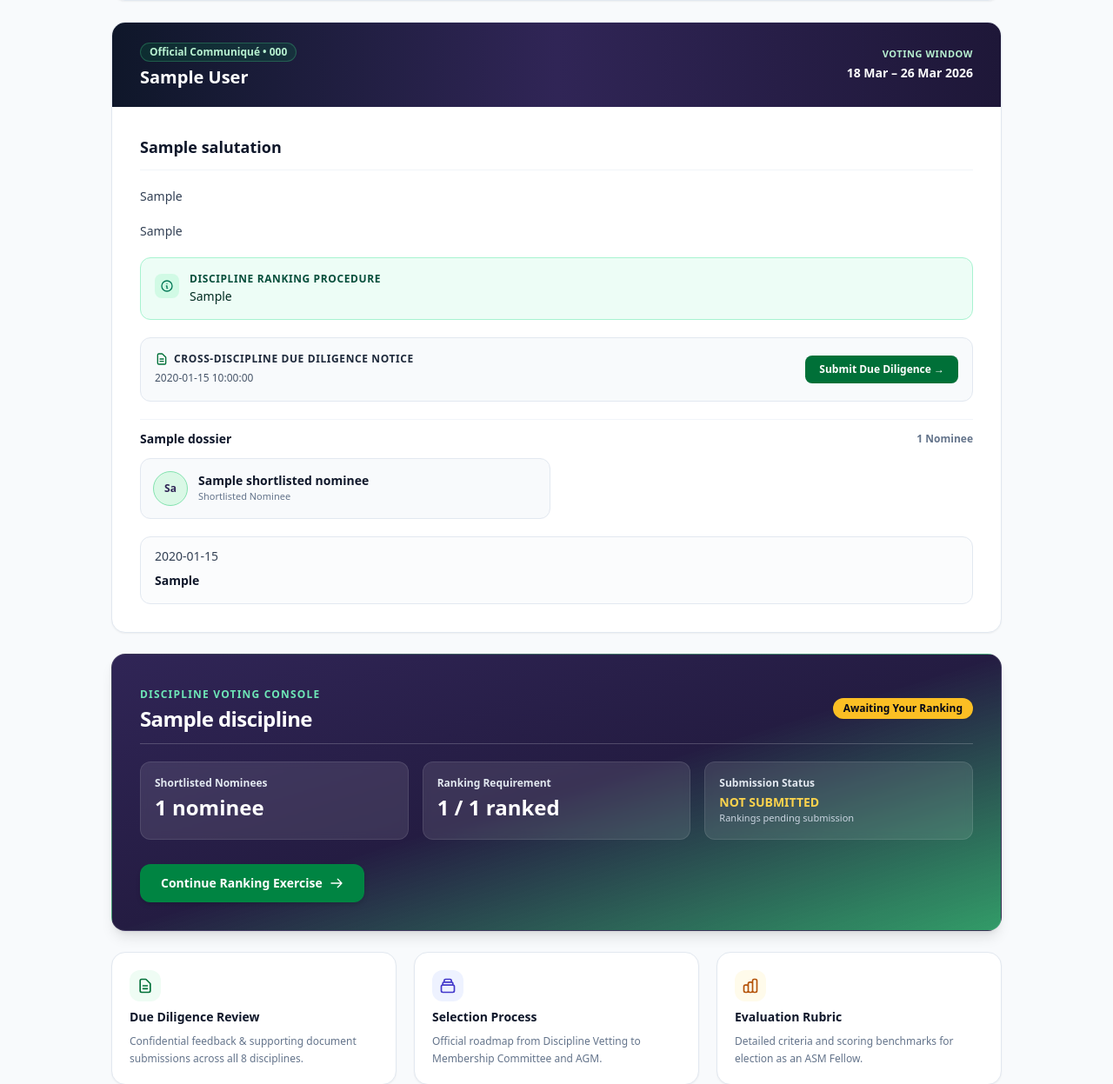
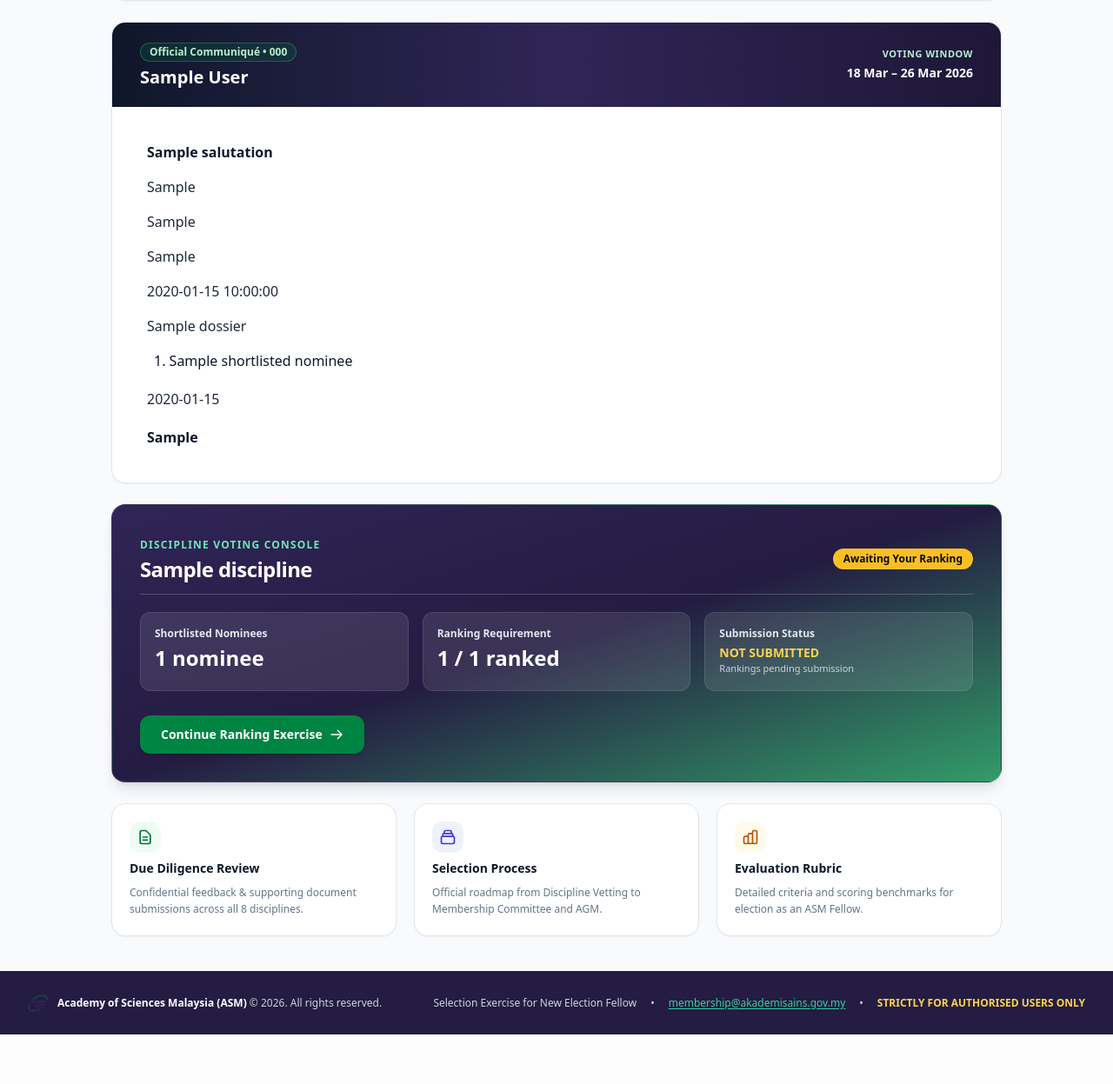
Before and after one commit to hairie333-ASM/asm-candidate-ranking, a Laravel app: template resources/views/dashboard/voter.blade.php in a window 1280 px wide. Shown: the part 329-1576 px from the top of the page at 87% size. After the commit the page ends 1519 px from the top, so only its background shows below. Run offline with Laravel 12, Linux system fonts and the light colour scheme; the visitor is signed in with stand-in values (Sample User, id 1); the template is opened without the code that fills it: most values are stand-ins (such as "Sample title", 1, 10 or a date in 2020); some libraries are stand-ins or nearby versions.

Commit message:
style: simplify landing page to plain text without grouping boxes or candidate cards

```diff
--- a/resources/views/dashboard/voter.blade.php
+++ b/resources/views/dashboard/voter.blade.php
@@ -51,73 +51,41 @@
             </div>
         </div>
 
-        {{-- Official Announcement Body --}}
-        <div class="p-6 sm:p-8 space-y-5">
+        {{-- Official Announcement Body (Clean Plain Text Communiqué) --}}
+        <div class="p-6 sm:p-10 space-y-4 text-slate-800 text-sm sm:text-base leading-relaxed">
             {{-- Formal Salutation --}}
-            <h3 class="text-base sm:text-lg font-bold text-slate-900 border-b border-slate-100 pb-3">
+            <p class="font-bold text-slate-900">
                 {{ $dossier['salutation'] }}
-            </h3>
+            </p>
 
             {{-- Paragraph 1: Vetting Committee Convening --}}
-            <p class="text-xs sm:text-sm text-slate-700 leading-relaxed text-justify">
+            <p class="text-justify">
                 {{ $dossier['vetting_paragraph'] }}
             </p>
 
             {{-- Paragraph 2: Membership Committee Deliberation --}}
-            <p class="text-xs sm:text-sm text-slate-700 leading-relaxed text-justify">
+            <p class="text-justify">
                 {{ $dossier['membership_paragraph'] }}
             </p>
 
             {{-- Paragraph 3: Next Steps (Ranking Procedure or Single Candidate Notice) --}}
-            <div class="p-4 rounded-xl {{ $isSingleCandidate ? 'bg-blue-50/90 border border-blue-200 text-blue-950' : 'bg-emerald-50/90 border border-emerald-200 text-emerald-950' }}">
-                <div class="flex items-start space-x-3">
-                    <div class="w-7 h-7 rounded-lg {{ $isSingleCandidate ? 'bg-blue-100 text-blue-700' : 'bg-emerald-100 text-emerald-700' }} flex items-center justify-center flex-shrink-0 mt-0.5">
-                        <svg class="w-4 h-4" fill="none" stroke="currentColor" viewBox="0 0 24 24">
-                            <path stroke-linecap="round" stroke-linejoin="round" stroke-width="2" d="M13 16h-1v-4h-1m1-4h.01M21 12a9 9 0 11-18 0 9 9 0 0118 0z"/>
-                        </svg>
-                    </div>
-                    <div>
-                        <span class="text-xs font-bold uppercase tracking-wider block mb-0.5 {{ $isSingleCandidate ? 'text-blue-900' : 'text-emerald-900' }}">
-                            {{ $isSingleCandidate ? 'Single Nominee Advancement Standard' : 'Discipline Ranking Procedure' }}
-                        </span>
-                        <p class="text-xs sm:text-sm leading-relaxed text-justify font-medium">
+            <p class="text-justify">
                 {{ $dossier['next_steps_paragraph'] }}
             </p>
-                    </div>
-                </div>
-            </div>
 
             {{-- Paragraph 4: Confidential Cross-Discipline Due Diligence --}}
-            <div class="bg-slate-50 border border-slate-200 rounded-xl p-4 flex flex-col sm:flex-row items-start sm:items-center justify-between gap-4">
-                <div class="space-y-1">
-                    <span class="text-xs font-bold uppercase tracking-wider text-slate-800 flex items-center gap-1.5">
-                        <svg class="w-4 h-4 text-teal-700" fill="none" stroke="currentColor" viewBox="0 0 24 24">
-                            <path stroke-linecap="round" stroke-linejoin="round" stroke-width="2" d="M9 12h6m-6 4h6m2 5H7a2 2 0 01-2-2V5a2 2 0 012-2h5.586a1 1 0 01.707.293l5.414 5.414a1 1 0 01.293.707V19a2 2 0 01-2 2z"/>
-                        </svg>
-                        Cross-Discipline Due Diligence Notice
-                    </span>
-                    <p class="text-xs text-slate-600 leading-relaxed text-justify">
+            <p class="text-justify">
                 {{ $dossier['due_diligence_paragraph'] }}
             </p>
-                </div>
-                <a href="{{ route('due-diligence.index') }}" class="inline-flex items-center px-4 py-2 rounded-lg bg-teal-700 hover:bg-teal-800 text-white text-xs font-bold shadow-xs whitespace-nowrap transition flex-shrink-0">
-                    Submit Due Diligence &rarr;
-                </a>
-            </div>
 
-            {{-- Paragraph 5: Shortlisted Nominees Roster in Alphabetical Order --}}
-            <div class="pt-3 border-t border-slate-100 space-y-3">
-                <div class="flex items-center justify-between">
-                    <p class="text-xs sm:text-sm font-bold text-slate-900">
+            {{-- Paragraph 5: Nominees Intro --}}
+            <p class="text-justify">
                 {{ $dossier['nominees_intro'] }}
             </p>
-                    <span class="text-xs font-semibold text-slate-500">
-                        {{ count($dossier['shortlisted_nominees']) }} Nominee{{ count($dossier['shortlisted_nominees']) === 1 ? '' : 's' }}
-                    </span>
-                </div>
 
-                {{-- Nominees Grid --}}
-                <div class="grid grid-cols-1 md:grid-cols-2 gap-3.5">
+            {{-- Nominees List (Just Text, no boxes, no cards, no photos) --}}
+            @if(!empty($dossier['shortlisted_nominees']))
+                <ol class="list-decimal list-inside space-y-1 pl-2 text-slate-900 font-medium">
                     @foreach($dossier['shortlisted_nominees'] as $index => $nomineeName)
                         @php
                             // Match with database candidate model
@@ -126,48 +94,38 @@
                                     || str_contains(strtolower($nomineeName), strtolower(Str::limit($c->candidate_name, 15, '')));
                             }) ?? ($candidates[$index] ?? null);
                         @endphp
-                        <div class="bg-slate-50 hover:bg-slate-100/80 rounded-xl p-3.5 border border-slate-200 transition flex items-center justify-between gap-3">
-                            <div class="flex items-center space-x-3 min-w-0">
-                                @if($candModel && $candModel->photo_path)
-                                    <button type="button" onclick="openCandidateModal({{ $candModel->id }})" class="flex-shrink-0 cursor-pointer">
-                                        <img src="{{ $candModel->photo_path }}" alt="{{ $nomineeName }}" class="w-10 h-10 rounded-full object-cover object-top border border-slate-300 shadow-2xs hover:ring-2 hover:ring-teal-500 transition">
+                        <li>
+                            @if($candModel)
+                                <button type="button" onclick="openCandidateModal({{ $candModel->id }})" class="hover:text-teal-700 hover:underline cursor-pointer text-left font-medium">
+                                    {{ $nomineeName }}
                                 </button>
                             @else
-                                    <div class="w-10 h-10 rounded-full bg-teal-100 text-teal-800 border border-teal-300 flex items-center justify-center font-bold text-xs flex-shrink-0">
-                                        {{ substr(trim($nomineeName), 0, 2) }}
-                                    </div>
+                                <span>{{ $nomineeName }}</span>
                             @endif
-                                <div class="min-w-0">
-                                    @if($candModel)
-                                        <button type="button" onclick="openCandidateModal({{ $candModel->id }})" class="font-bold text-slate-900 hover:text-teal-700 text-xs sm:text-sm block leading-tight text-left truncate cursor-pointer">
-                                            {{ $nomineeName }}
+                        </li>
+                    @endforeach
+                </ol>
+            @elseif(isset($candidates) && $candidates->isNotEmpty())
+                <ol class="list-decimal list-inside space-y-1 pl-2 text-slate-900 font-medium">
+                    @foreach($candidates as $candidate)
+                        <li>
+                            <button type="button" onclick="openCandidateModal({{ $candidate->id }})" class="hover:text-teal-700 hover:underline cursor-pointer text-left font-medium">
+                                {{ $candidate->candidate_name }}
                             </button>
-                                        <span class="text-[11px] text-slate-500 block truncate">{{ $candModel->organisation ?: 'Academy of Sciences Malaysia' }}</span>
-                                    @else
-                                        <span class="font-bold text-slate-900 text-xs sm:text-sm block leading-tight truncate">{{ $nomineeName }}</span>
-                                        <span class="text-[11px] text-slate-500 block">Shortlisted Nominee</span>
+                        </li>
+                    @endforeach
+                </ol>
             @endif
-                                </div>
-                            </div>
-                            @if($candModel)
-                                <button type="button" onclick="openCandidateModal({{ $candModel->id }})" class="px-2.5 py-1 rounded-lg text-xs font-semibold text-teal-700 bg-white border border-teal-200 hover:bg-teal-50 transition shadow-2xs whitespace-nowrap flex-shrink-0 cursor-pointer">
-                                    Profile &rarr;
-                                </button>
-                            @endif
-                        </div>
-                    @endforeach
-                </div>
-            </div>
 
-            {{-- Paragraph 6 & 7: Official Voting Window & Sign-off --}}
-            <div class="pt-3 border-t border-slate-100 bg-slate-50/60 p-4 rounded-xl border border-slate-200 space-y-2">
-                <p class="text-xs sm:text-sm text-slate-700 leading-relaxed font-medium">
+            {{-- Paragraph 6: Official Voting Window --}}
+            <p class="text-justify pt-1">
                 {{ $dossier['voting_timeline_paragraph'] }}
             </p>
-                <p class="text-xs sm:text-sm font-bold text-slate-900">
+
+            {{-- Paragraph 7: Sign-off --}}
+            <p class="font-bold text-slate-900 pt-1">
                 {{ $dossier['sign_off'] }}
             </p>
-            </div>
         </div>
     </div>
 
```
Also changed, not shown: tests/Feature/DisciplineDashboardLandingTest.php (+2 -4 lines). Lines whose indentation alone changed are shown as unchanged.
